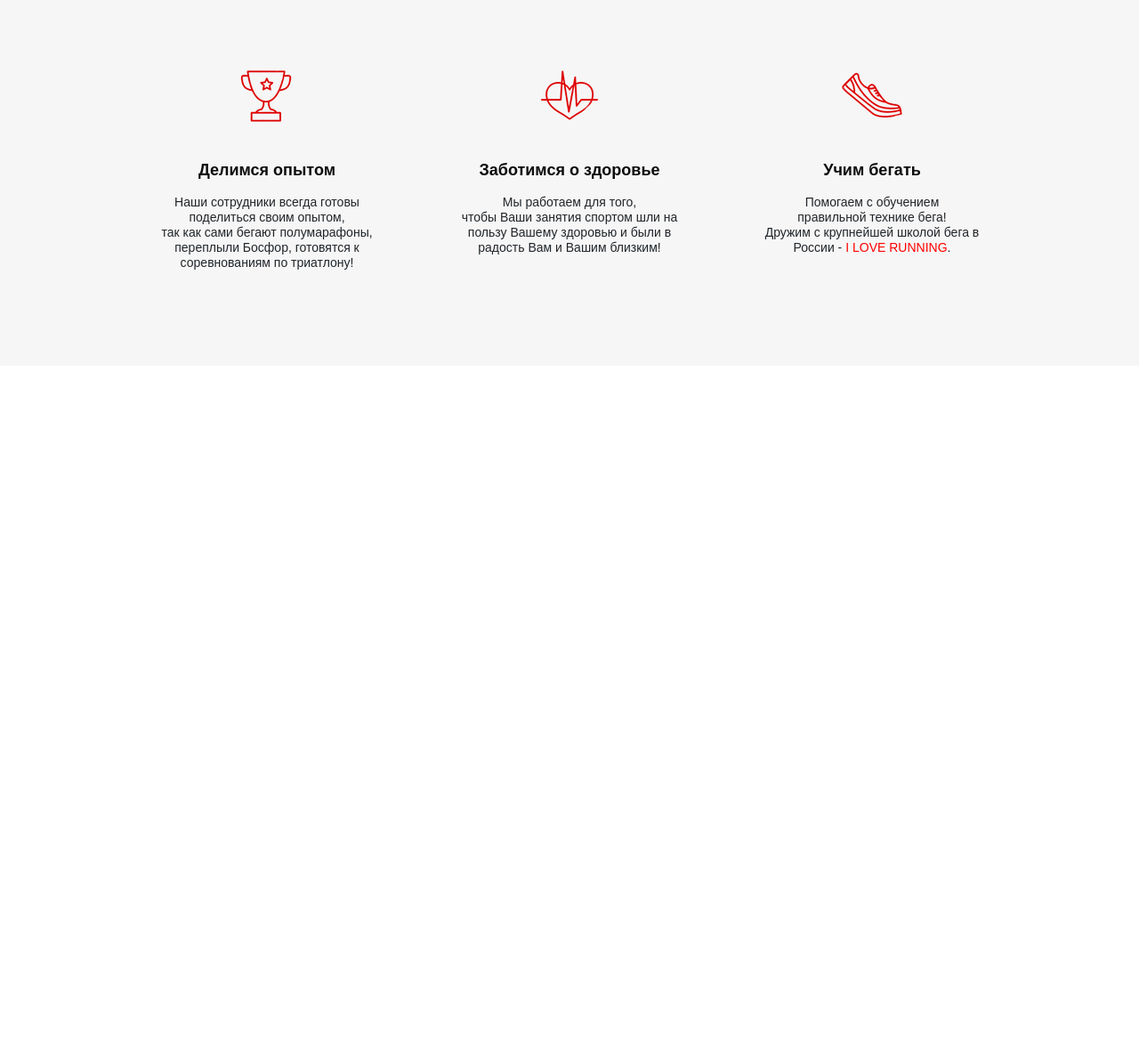
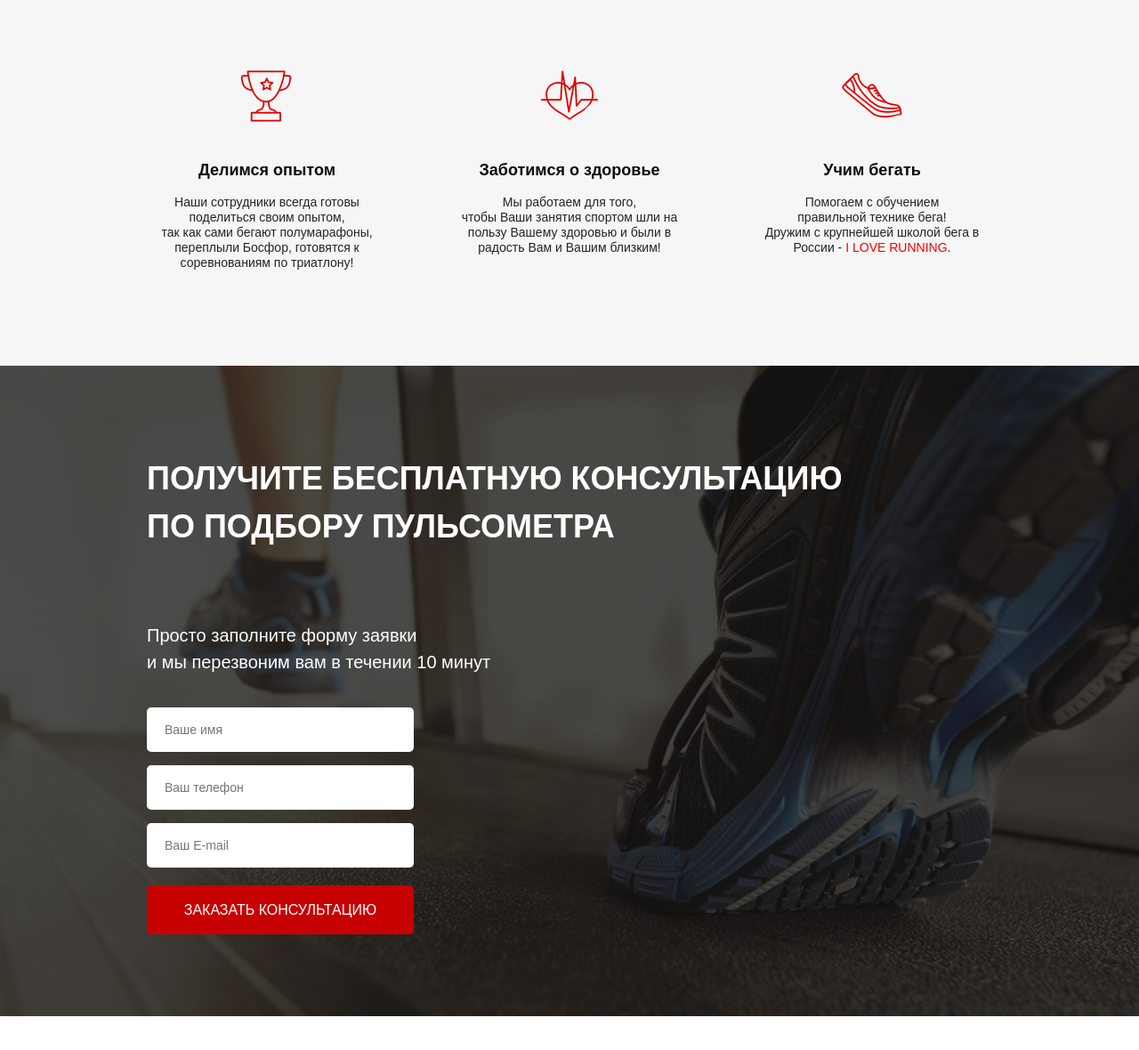
Before and after one commit to Grisehyrdene/HRM, a website: page src/index.html in a window 1280 px wide. Shown: the part 796-1976 px from the top of the page at 89% size. Before the commit the page ends 1207 px from the top, so only its background shows below. Drawn offline with Linux system fonts and the light colour scheme.

Commit message:
consultation-done

```diff
--- a/src/index.html
+++ b/src/index.html
@@ -9,7 +9,7 @@
     <title>Pulse</title>
 </head>
 <body>
-    <div class="promo">
+    <section class="promo">
         <div class="container">
             <header class="header">
                 <a href='#' class="header__logo">
@@ -64,7 +64,7 @@
 
 
         </div>
-    </div>
+    </section>
 
     <section class="advantages">
         <div class="container">
@@ -105,10 +105,38 @@
         </div>
 
     </div>
+    </section>
 
+    <section class="consultation">
+        <div class="container">
+            <h1 class="title title_left">Получите бесплатную консультацию<br>
+                по подбору пульсометра</h1>
+
+        <div class="consultation__descr">Просто заполните форму заявки<br>
+            и мы перезвоним вам в течении 10 минут</div>
+
+
+        <form class='feed-form' action="#">
+
+            <input name="name" required placeholder="Ваше имя" type="text">
+            <input name="phone" required placeholder="Ваш телефон" type="tel">
+            <input name="email" required placeholder="Ваш E-mail" type="email">
+
+            <button class="button button_submit">ЗАКАЗАТЬ КОНСУЛЬТАЦИЮ</button>
+
+        </form>
+
+
+
+    </div>
+    </section>
+
+    <section class="carousel">
 
 
 
     </section>
+
+    <script src="js/script.js"></script>
 </body>
 </html>
--- a/src/sass/blocks/_buttons.scss
+++ b/src/sass/blocks/_buttons.scss
@@ -19,4 +19,16 @@
         margin-bottom: 18px;
 
     }
+
+    &_submit{
+        width: 100%;
+        height: 55px;
+        border-radius: 5px;
+
+        font-size: 16px;
+        font-weight: 500;
+        text-transform: uppercase;
+        color: #ffffff;
+
+    }
 }
--- /dev/null
+++ b/src/sass/blocks/_carousel.scss
@@ -0,0 +1,3 @@
+.carousel{
+    padding: 81px 0px;
+}
--- /dev/null
+++ b/src/sass/blocks/_consultation.scss
@@ -0,0 +1,11 @@
+.consultation{
+    min-height: 680px;
+    padding: 100px 0px 92px 0;
+    background: url('../img/consultation.jpg') center (center/cover) no-repeat;
+    &__descr{
+        margin-top: 80px;
+        font-size: 20px;
+        font-weight: 500;
+        color: #ffffff;
+    }
+}
--- /dev/null
+++ b/src/sass/blocks/_forms.scss
@@ -0,0 +1,22 @@
+.feed-form{
+    margin-top: 36px;
+    display: flex;
+    flex-direction: column;
+    width: 300px;
+    input{
+        height: 50px;
+        background-color: #ffffff;
+        border-radius: 5px;
+        border: none;
+        margin-bottom: 15px;
+        padding: 0px 20px;
+
+        font-size: 14px;
+        font-weight: 300;
+        color: #4b4b4b;
+
+        &:nth-child(3){
+            margin-bottom: 20px;
+        }
+    }
+}
--- /dev/null
+++ b/src/sass/blocks/_titles.scss
@@ -0,0 +1,12 @@
+.title{
+    color: black;
+    font-size: 30px;
+    font-weight: 700;
+    text-align: center;
+    text-transform: uppercase;
+    &_left{
+        font-size: 36px;
+        color: #ffffff;
+        text-align: left;
+    }
+}
--- a/src/sass/style.scss
+++ b/src/sass/style.scss
@@ -1,8 +1,12 @@
-@import 'base/_variables';
-@import 'blocks/_promo';
-@import 'blocks/_header';
+@import 'base/variables';
+@import 'blocks/promo';
+@import 'blocks/header';
 @import 'blocks/buttons';
 @import 'blocks/advantages';
+@import 'blocks/consultation';
+@import 'blocks/titles';
+@import 'blocks/forms';
+@import 'blocks/carousel';
 
 *{
     font-family: 'Museo Sans Cyrl', sans-serif;
```
Also changed, not shown: src/css/style.min.css, src/js/script.js (added).
